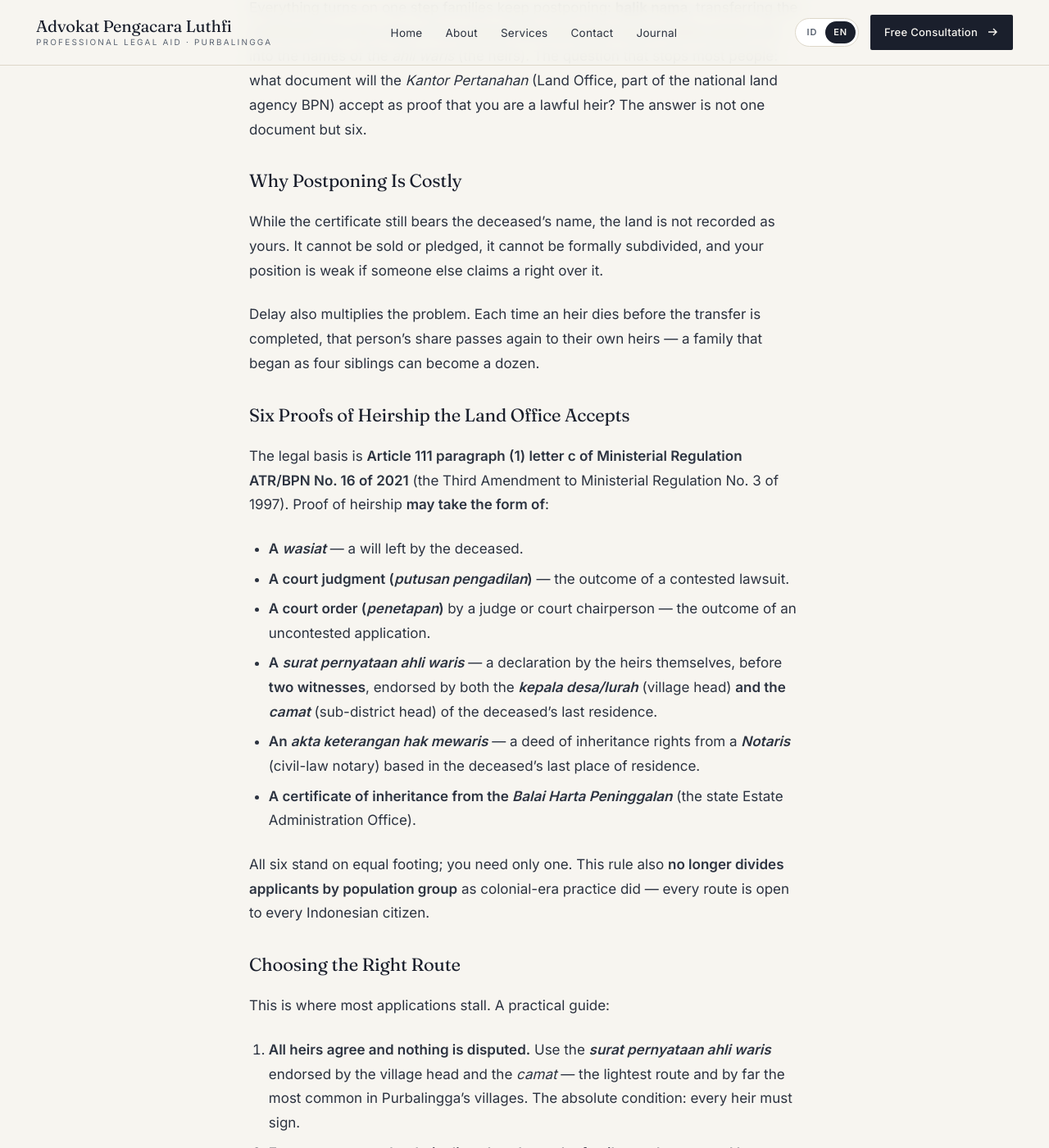
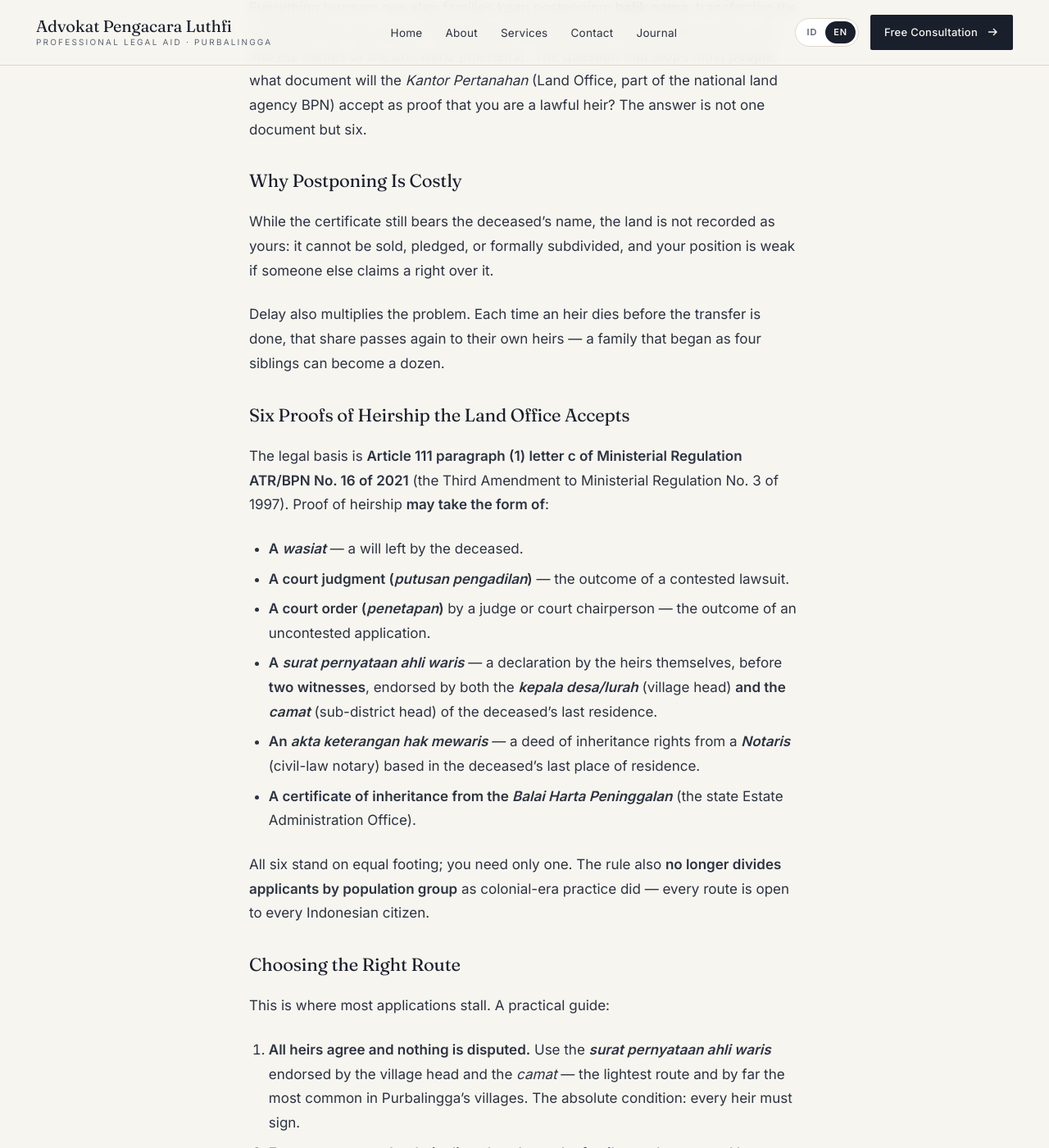
Before and after one commit to zufardhiyaulhaq/lawyerluthfi, a Jekyll site: the page built from _posts/2026-08-29-inherited-land-title-transfer-purbalingga.md, in a window 1280 px wide and 1400 px high, scrolled down 763 px. Shown: the whole window at 82% size. Built offline with Jekyll 4.4.1, drawn with Linux system fonts in a browser that asks for light colours; some of the changed text lies outside the part shown.

Commit message:
feat: blog balik nama tanah warisan
Signed-off-by: zufardhiyaulhaq <zufardhiyaulhaq@gmail.com>

```diff
--- a/_posts/2026-08-29-inherited-land-title-transfer-purbalingga.md
+++ b/_posts/2026-08-29-inherited-land-title-transfer-purbalingga.md
@@ -20,9 +20,9 @@
 
 ### Why Postponing Is Costly
 
-While the certificate still bears the deceased's name, the land is not recorded as yours. It cannot be sold or pledged, it cannot be formally subdivided, and your position is weak if someone else claims a right over it.
+While the certificate still bears the deceased's name, the land is not recorded as yours: it cannot be sold, pledged, or formally subdivided, and your position is weak if someone else claims a right over it.
 
-Delay also multiplies the problem. Each time an heir dies before the transfer is completed, that person's share passes again to their own heirs — a family that began as four siblings can become a dozen.
+Delay also multiplies the problem. Each time an heir dies before the transfer is done, that share passes again to their own heirs — a family that began as four siblings can become a dozen.
 
 ### Six Proofs of Heirship the Land Office Accepts
 
@@ -35,7 +35,7 @@
 - **An *akta keterangan hak mewaris*** — a deed of inheritance rights from a ***Notaris*** (civil-law notary) based in the deceased's last place of residence.
 - **A certificate of inheritance from the *Balai Harta Peninggalan*** (the state Estate Administration Office).
 
-All six stand on equal footing; you need only one. This rule also **no longer divides applicants by population group** as colonial-era practice did — every route is open to every Indonesian citizen.
+All six stand on equal footing; you need only one. The rule also **no longer divides applicants by population group** as colonial-era practice did — every route is open to every Indonesian citizen.
 
 ### Choosing the Right Route
 
```
Also changed, not shown: other parts of _posts/2026-08-29-inherited-land-title-transfer-purbalingga.md (+3 -5 lines), _posts/2026-08-29-balik-nama-tanah-warisan-purbalingga.md (+1 -1 lines).
